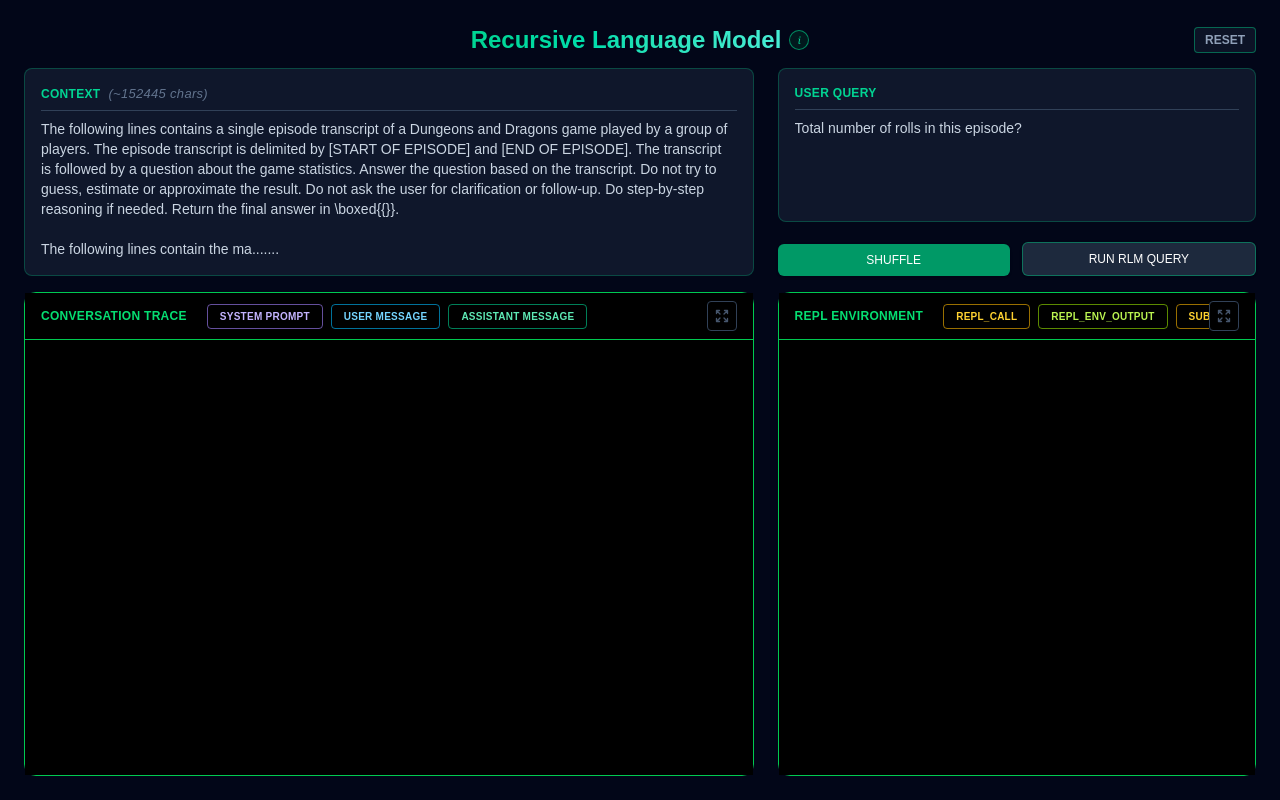
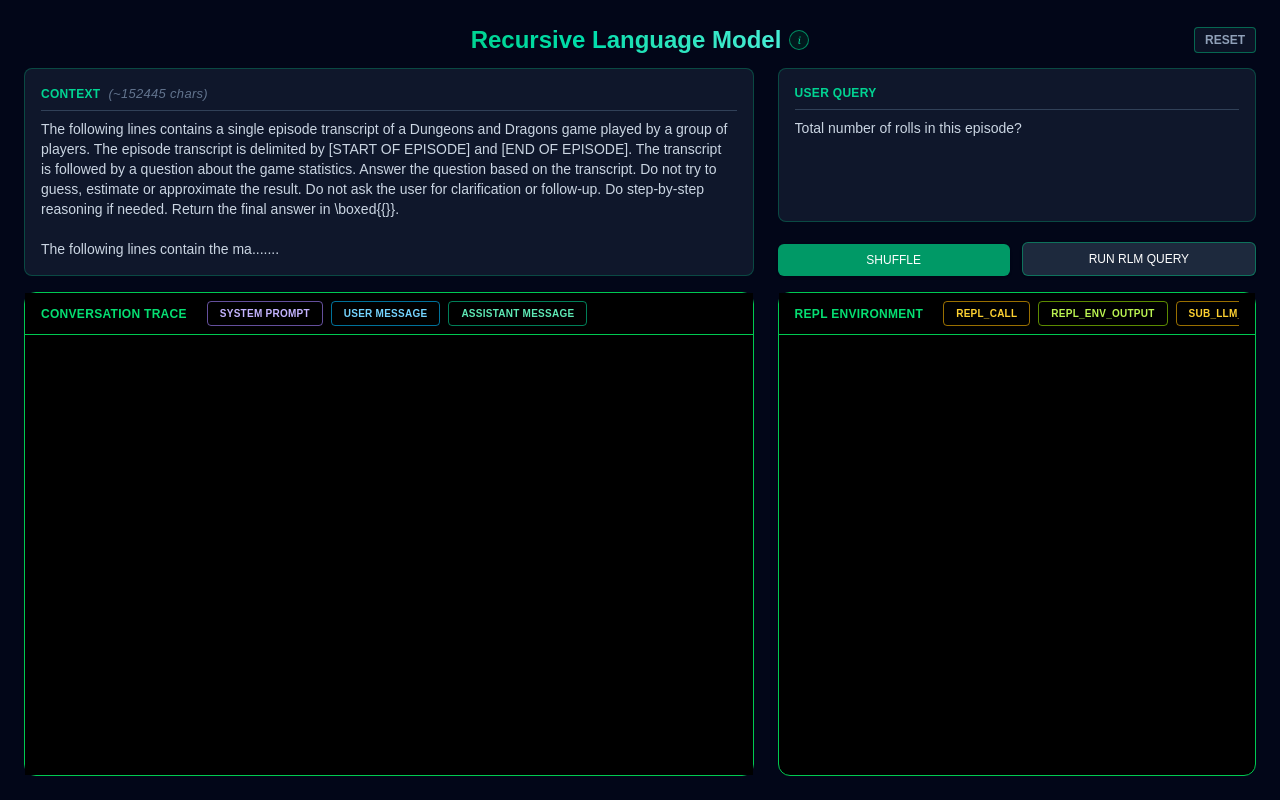
Before and after one commit to Vidit-Ostwal/RLM-demo, a Next.js app in the folder frontend/: page / in a window 1280 px wide. Built offline with nearby package versions, Linux system fonts and the light colour scheme.

Commit message:
Another Stable version

```diff
--- a/frontend/app/page.tsx
+++ b/frontend/app/page.tsx
@@ -119,6 +119,14 @@ export default function Home() {
       runUntilPause()
     }
   }, [messages])
+
+  useEffect(() => {
+    window.scrollTo({
+      top: document.body.scrollHeight,
+      behavior: "smooth",
+    })
+  }, [visibleMessages.length])
+
 
   async function runUntilPause() {
     while (true) {
@@ -262,7 +270,7 @@ export default function Home() {
   }
 
   return (
-    <main className="h-screen w-screen bg-slate-950 text-slate-100 flex flex-col p-6">
+    <main className="min-h-screen w-screen bg-slate-950 text-slate-100 flex flex-col p-6">
 
       {/* Header */}
       <div className="grid grid-cols-[1fr_auto_1fr] items-center gap-2 mb-3 relative shrink-0">
@@ -422,11 +430,10 @@ export default function Home() {
       >
         {/* LEFT: CHAT */}
         <div className="col-span-6 min-h-0 min-w-0">
-          <div className="border border-green-500 rounded-xl bg-black h-full flex flex-col min-h-0 min-w-0">
+          <div className="border border-green-500 rounded-xl bg-slate-900 border border-emerald-500/30 h-full flex flex-col min-h-0 min-w-0">
 
             {/* HEADER */}
             <div className="px-4 py-2 border-b border-green-500 bg-black shrink-0 flex items-center justify-between min-w-0">
-
               <div className="flex items-center gap-2 min-w-0 overflow-hidden">
                 <span className="text-xs font-semibold text-green-400 uppercase tracking-wide shrink-0">
                   Conversation Trace
@@ -438,20 +445,12 @@ export default function Home() {
                   ))}
                 </div>
               </div>
-
-              <div className="flex items-center gap-3 shrink-0">
-                <ChatExpandToggle
-                  expanded={chatExpanded}
-                  disabled={visibleMessages.length === 0}
-                  onToggle={() => setChatExpanded(!chatExpanded)}
-                />
-              </div>
             </div>
 
             {/* SCROLL AREA */}
             <div
               ref={chatScrollRef}
-              className="flex-1 min-h-0 overflow-y-auto p-4 space-y-6 bg-black scroll-smooth"
+              className="flex-1 min-h-0 overflow-y-auto p-4 space-y-6 bg-black"
             >
               {groupedMessages.map((group, groupIndex) => {
                 const isTriple = group.length === 3
@@ -471,6 +470,13 @@ export default function Home() {
                       </div>
                     )}
 
+                    {!isTriple && !isDouble && (
+                      <div className="text-[10px] uppercase tracking-widest text-slate-500 mb-3">
+                        {group[0]?.type}
+                      </div>
+                    )}
+
+
                     {/* GROUP MESSAGES */}
                     {group.map((m, i) => {
                       const isAssistant = m.type === "assistant message" || m.type === "repl_call"
@@ -487,8 +493,8 @@ export default function Home() {
                               setActiveModal({ type: "chat", role, text: fullText })
                             }
                             className="w-full flex justify-center">
-                            <div className="px-4 py-2 rounded-xl border border-slate-700 bg-[#020617] text-xs font-terminal text-slate-300">
-                              REPL ENV INTERACTION
+                            <div className="px-4 py-2 rounded-xl border border-slate-700 bg-[#020617] text-xs font-bold text-slate-300">
+                              REPL ENVIRONMENT INTERACTION
                             </div>
                           </div>
                         )
@@ -597,20 +603,12 @@ export default function Home() {
                   ))}
                 </div>
               </div>
-
-              <div className="shrink-0">
-                <ChatExpandToggle
-                  expanded={chatExpanded}
-                  disabled={visibleMessages.length === 0}
-                  onToggle={() => setChatExpanded(!chatExpanded)}
-                />
-              </div>
             </div>
 
             {/* SCROLL AREA */}
             <div
               ref={replScrollRef}
-              className="flex-1 min-h-0 overflow-y-auto p-4 space-y-6 bg-black scroll-smooth"
+              className="p-4 space-y-6 bg-black"
             >
               {Array.from({ length: Math.ceil(replMessages.length / 2) }).map((_, pairIndex) => {
                 const pair = replMessages.slice(pairIndex * 2, pairIndex * 2 + 2)
```
